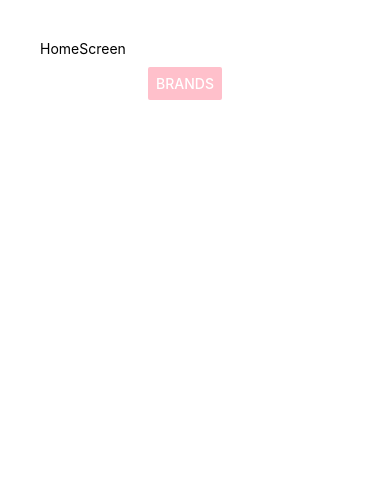
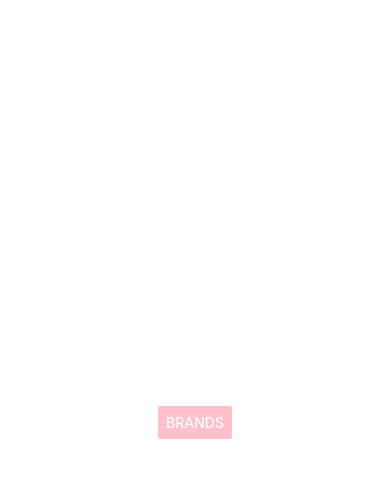
Before and after one commit to khuynh134/food-and-beverage-review-app, a React Native app: screen / in a window 390 px wide. Shown: the top 478 px of the page. Built offline with nearby package versions, Linux system fonts and the light colour scheme.

Commit message:
Main adding in safeareaview

```diff
--- a/App.js
+++ b/App.js
@@ -1,37 +1,32 @@
-
 import React from 'react';
 import {
   StyleSheet,
   Pressable,
   Button,
   View,
-  Text
+  Text,
+  SafeAreaView,
+  TextInput,
 } from 'react-native';
 
 
 const App = () => {
   const [text, onChangeText] = React.useState('Search');
   return (
-    <View   // Roughly where the searchbar will go
-       style={{
-       width: 200,
-       height: 200,
-       padding: 40,
-      }}>
-       <Text>HomeScreen</Text>
 
-       <View style={styles.buttonContainer}>
+<SafeAreaView style={styles.container}>
+
+  <View style={styles.buttonContainer}>
       <Button
-
-          color='pink'
-          title="Brands"
-
+        color = 'pink'
+        title="Brands"
       />
-      </View>
 
 
+  </View>
+</SafeAreaView>
 
-    </View>
+
 
 
 
@@ -47,12 +42,9 @@ const styles = StyleSheet.create({
     padding:10,
   },
   buttonContainer: {
-    width: 250,
-    heigth: 156,
-    marginHorizontal: 20,
     alignItems: 'center',
     justifyContent: 'center',
-    padding: 10,
+    padding: 5,
     borderColor: 'black'
   },
   button: {
```
